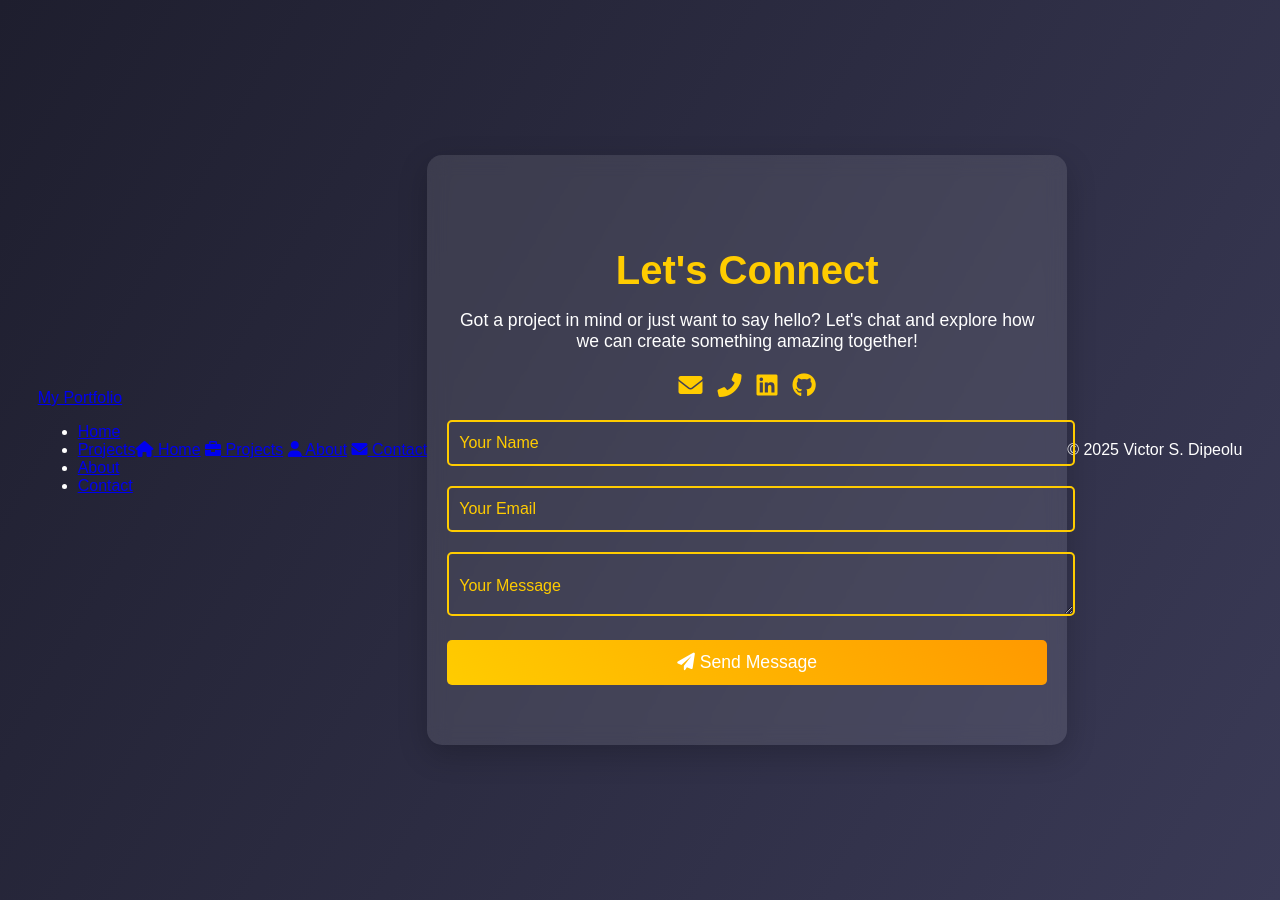
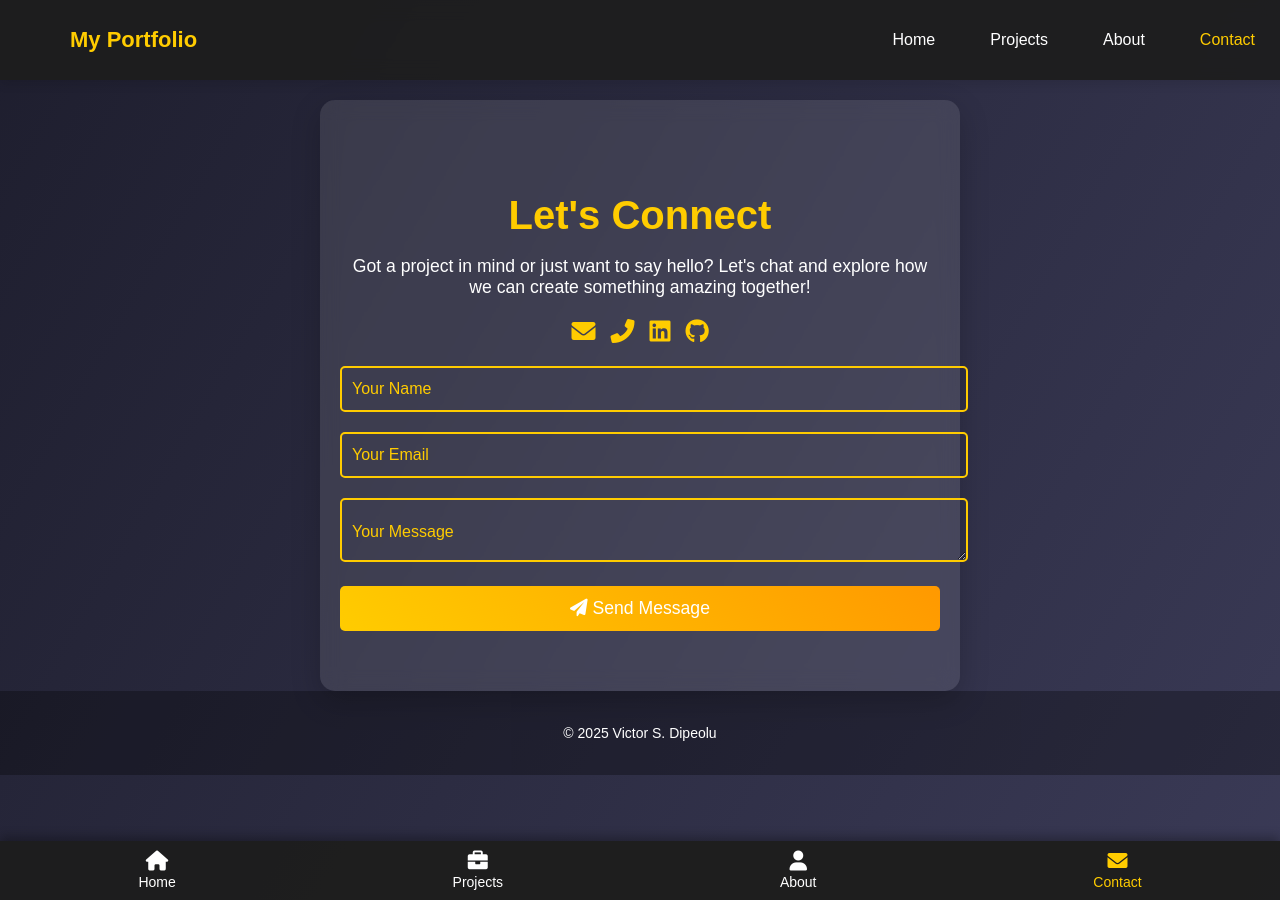
Before and after one commit to Vicmandip1/Portfolio, a Jekyll site: the page contact.html, which Jekyll copies as it is, in a window 1280 px wide. Built offline with Jekyll 4.4.1, drawn with Linux system fonts in a browser that asks for light colours.

Commit message:
Update contact.css

```diff
--- a/assets/styles/contact.css
+++ b/assets/styles/contact.css
@@ -1,5 +1,5 @@
 /* ==============================
-   ✅ Contact Page - Cool Design
+   ✅ Global Styles
 ================================= */
 body {
     font-family: 'Poppins', sans-serif;
@@ -8,12 +8,109 @@ body {
     margin: 0;
     padding: 0;
     display: flex;
-    justify-content: center;
+    flex-direction: column;
     align-items: center;
     min-height: 100vh;
 }
 
-/* ✅ Contact Section */
+/* ==============================
+   ✅ Navbar Styling (Desktop)
+================================= */
+.navbar {
+    position: fixed;
+    top: 0;
+    left: 0;
+    width: 100%;
+    background: rgba(30, 30, 30, 0.95);
+    backdrop-filter: blur(10px);
+    display: flex;
+    justify-content: center;
+    align-items: center;
+    padding: 15px 30px;
+    box-shadow: 0px 4px 10px rgba(0, 0, 0, 0.1);
+    z-index: 1000;
+}
+
+.nav-container {
+    width: 100%;
+    max-width: 1200px;
+    display: flex;
+    justify-content: space-between;
+    align-items: center;
+}
+
+.nav-logo {
+    color: #ffcc00;
+    font-size: 22px;
+    font-weight: bold;
+    text-decoration: none;
+    transition: 0.3s ease-in-out;
+}
+
+.nav-logo:hover {
+    color: #ffffff;
+}
+
+.nav-menu {
+    display: flex;
+    list-style: none;
+    gap: 25px;
+}
+
+.nav-item {
+    position: relative;
+}
+
+.nav-link {
+    color: white;
+    font-size: 16px;
+    text-decoration: none;
+    padding: 10px 15px;
+    transition: 0.3s ease-in-out;
+}
+
+.nav-link:hover,
+.nav-link.active {
+    color: #ffcc00;
+}
+
+/* ==============================
+   ✅ Bottom Navigation (Mobile)
+================================= */
+.bottom-nav {
+    position: fixed;
+    bottom: 0;
+    width: 100%;
+    background: rgba(30, 30, 30, 0.98);
+    display: flex;
+    justify-content: space-around;
+    padding: 10px 0;
+    box-shadow: 0px -4px 10px rgba(0, 0, 0, 0.3);
+    z-index: 1000;
+}
+
+.bottom-nav a {
+    text-align: center;
+    font-size: 14px;
+    color: white;
+    text-decoration: none;
+    transition: color 0.3s ease-in-out;
+}
+
+.bottom-nav a i {
+    font-size: 20px;
+    display: block;
+    margin-bottom: 3px;
+}
+
+.bottom-nav a:hover,
+.bottom-nav a.active {
+    color: #ffcc00;
+}
+
+/* ==============================
+   ✅ Contact Section
+================================= */
 .contact {
     text-align: center;
     padding: 60px 20px;
@@ -23,20 +120,24 @@ body {
     border-radius: 15px;
     box-shadow: 0 10px 30px rgba(0, 0, 0, 0.2);
     animation: fadeIn 1.2s ease-in-out;
+    margin-top: 100px; /* Prevents navbar overlap */
 }
 
-/* ✅ Title & Text */
+/* ✅ Contact Header */
 .contact h1 {
     font-size: 2.5rem;
     margin-bottom: 10px;
     color: #ffcc00;
 }
+
 .contact p {
     font-size: 1.1rem;
     margin-bottom: 20px;
 }
 
-/* ✅ Social Icons */
+/* ==============================
+   ✅ Contact Icons
+================================= */
 .contact-icons {
     display: flex;
     justify-content: center;
@@ -47,7 +148,7 @@ body {
 .contact-icons a {
     font-size: 24px;
     color: #ffcc00;
-    transition: transform 0.3s ease-in-out;
+    transition: transform 0.3s ease-in-out, color 0.3s ease-in-out;
 }
 
 .contact-icons a:hover {
@@ -55,14 +156,16 @@ body {
     color: #ff9900;
 }
 
-/* ✅ Form Styling */
+/* ==============================
+   ✅ Contact Form
+================================= */
 .contact-form {
     display: flex;
     flex-direction: column;
     gap: 20px;
 }
 
-/* ✅ Floating Label Inputs */
+/* ✅ Floating Labels for Inputs */
 .input-group {
     position: relative;
     width: 100%;
@@ -78,9 +181,10 @@ body {
     color: white;
     border-radius: 5px;
     outline: none;
-    transition: 0.3s;
+    transition: 0.3s ease-in-out;
 }
 
+/* ✅ Input Labels */
 .input-group label {
     position: absolute;
     top: 50%;
@@ -89,10 +193,10 @@ body {
     color: #ffcc00;
     font-size: 1rem;
     pointer-events: none;
-    transition: 0.3s;
+    transition: 0.3s ease-in-out;
 }
 
-/* ✅ Input Animation on Focus */
+/* ✅ Animation when Focused */
 .input-group input:focus ~ label,
 .input-group input:valid ~ label,
 .input-group textarea:focus ~ label,
@@ -107,7 +211,9 @@ body {
     border-color: #ff9900;
 }
 
-/* ✅ Send Button */
+/* ==============================
+   ✅ Send Button
+================================= */
 .send-btn {
     background: linear-gradient(45deg, #ffcc00, #ff9900);
     color: white;
@@ -116,14 +222,31 @@ body {
     border: none;
     border-radius: 5px;
     cursor: pointer;
-    transition: transform 0.3s ease-in-out;
+    transition: transform 0.3s ease-in-out, background 0.3s ease-in-out;
 }
 
 .send-btn:hover {
     transform: scale(1.05);
+    background: linear-gradient(45deg, #ff9900, #ffcc00);
 }
 
-/* ✅ Fade-In Animation */
+/* ==============================
+   ✅ Footer
+================================= */
+footer {
+    text-align: center;
+    padding: 20px;
+    background: rgba(0, 0, 0, 0.3);
+    color: white;
+    position: relative;
+    bottom: 0;
+    width: 100%;
+    font-size: 14px;
+}
+
+/* ==============================
+   ✅ Fade-In Animation
+================================= */
 @keyframes fadeIn {
     from {
         opacity: 0;
@@ -135,12 +258,35 @@ body {
     }
 }
 
-/* ✅ Responsive Design */
+/* ==============================
+   ✅ Mobile Optimizations
+================================= */
 @media screen and (max-width: 768px) {
     .contact {
         width: 90%;
+        padding: 40px 15px;
     }
+
     .contact h1 {
         font-size: 2rem;
     }
+
+    .contact-icons a {
+        font-size: 22px;
+    }
+
+    .input-group input,
+    .input-group textarea {
+        font-size: 0.9rem;
+    }
+
+    .send-btn {
+        font-size: 1rem;
+        padding: 10px;
+    }
+
+    footer {
+        font-size: 12px;
+        padding: 15px;
+    }
 }
```
